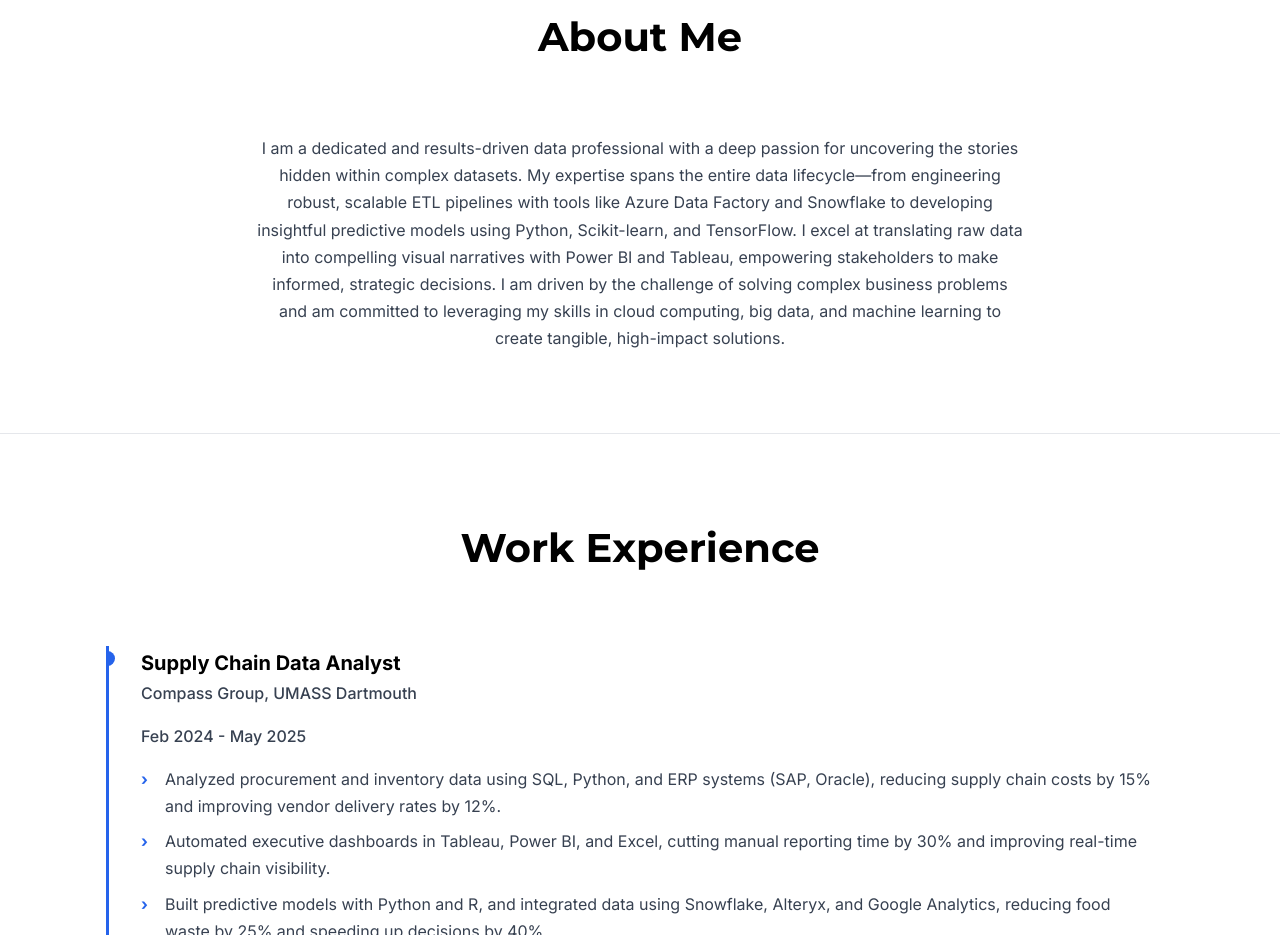
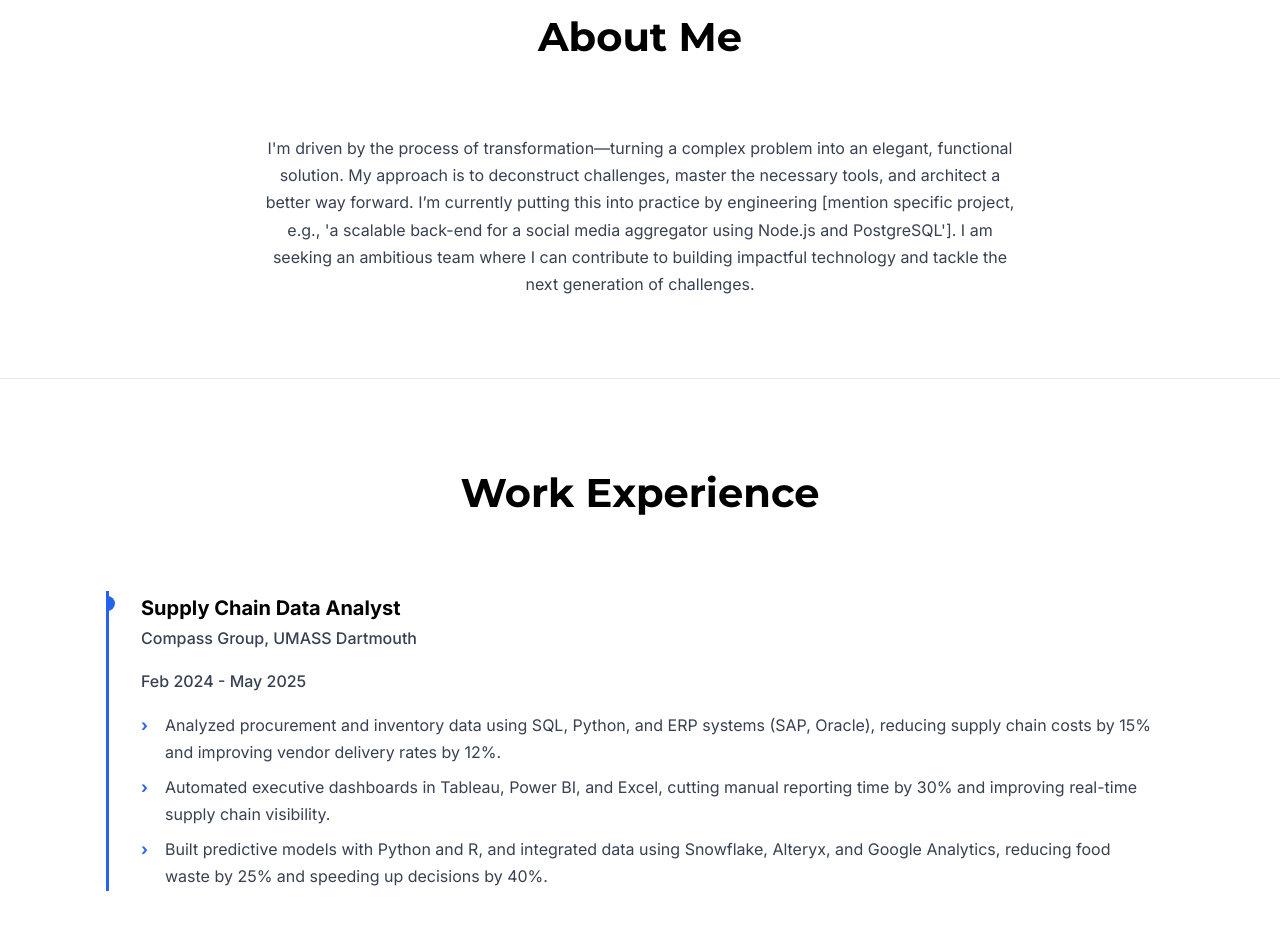
Before and after one commit to k-sahi/Portfolio, a plain HTML site: page index.html in a window 1280 px wide. Shown: the part 877-1812 px from the top of the page. Drawn offline with nearby package versions, Linux system fonts and the light colour scheme.

Commit message:
Update index.html

```diff
--- a/index.html
+++ b/index.html
@@ -139,7 +139,7 @@
     <section id="about" class="section">
         <div class="container" style="max-width: 800px; text-align: center;">
             <div class="section-title"><h2>About Me</h2></div>
-            <p>I am a dedicated and results-driven data professional with a deep passion for uncovering the stories hidden within complex datasets. My expertise spans the entire data lifecycle—from engineering robust, scalable ETL pipelines with tools like Azure Data Factory and Snowflake to developing insightful predictive models using Python, Scikit-learn, and TensorFlow. I excel at translating raw data into compelling visual narratives with Power BI and Tableau, empowering stakeholders to make informed, strategic decisions. I am driven by the challenge of solving complex business problems and am committed to leveraging my skills in cloud computing, big data, and machine learning to create tangible, high-impact solutions.</p>
+            <p>I'm driven by the process of transformation—turning a complex problem into an elegant, functional solution. My approach is to deconstruct challenges, master the necessary tools, and architect a better way forward. I’m currently putting this into practice by engineering [mention specific project, e.g., 'a scalable back-end for a social media aggregator using Node.js and PostgreSQL']. I am seeking an ambitious team where I can contribute to building impactful technology and tackle the next generation of challenges.</p>
         </div>
     </section>
 
```
